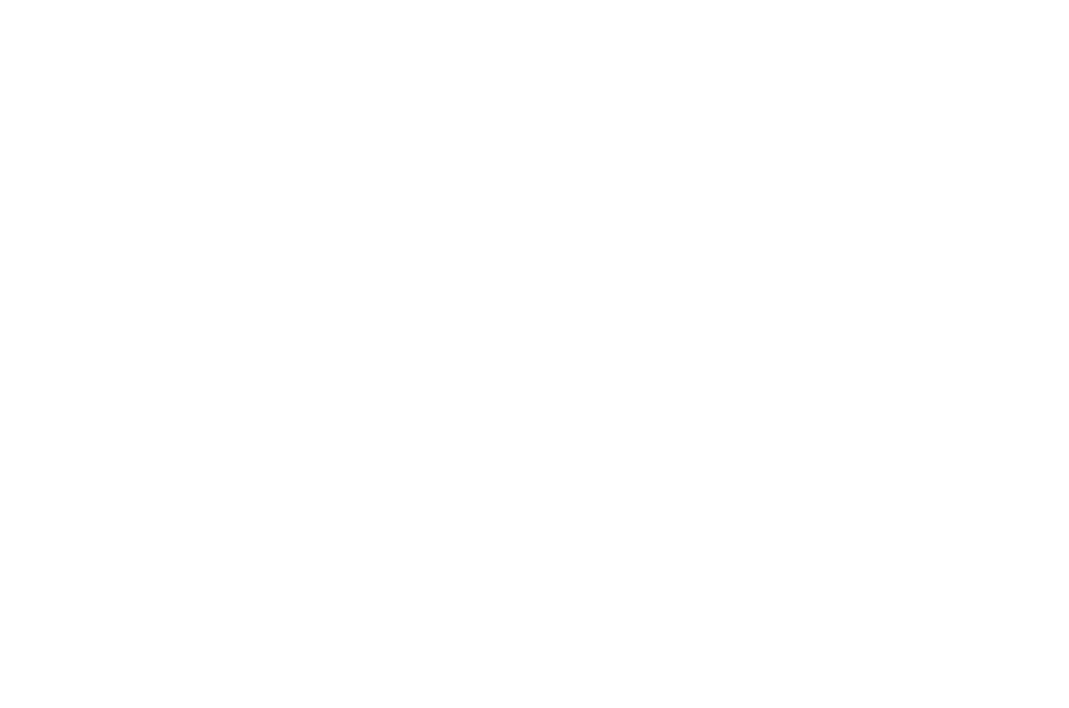
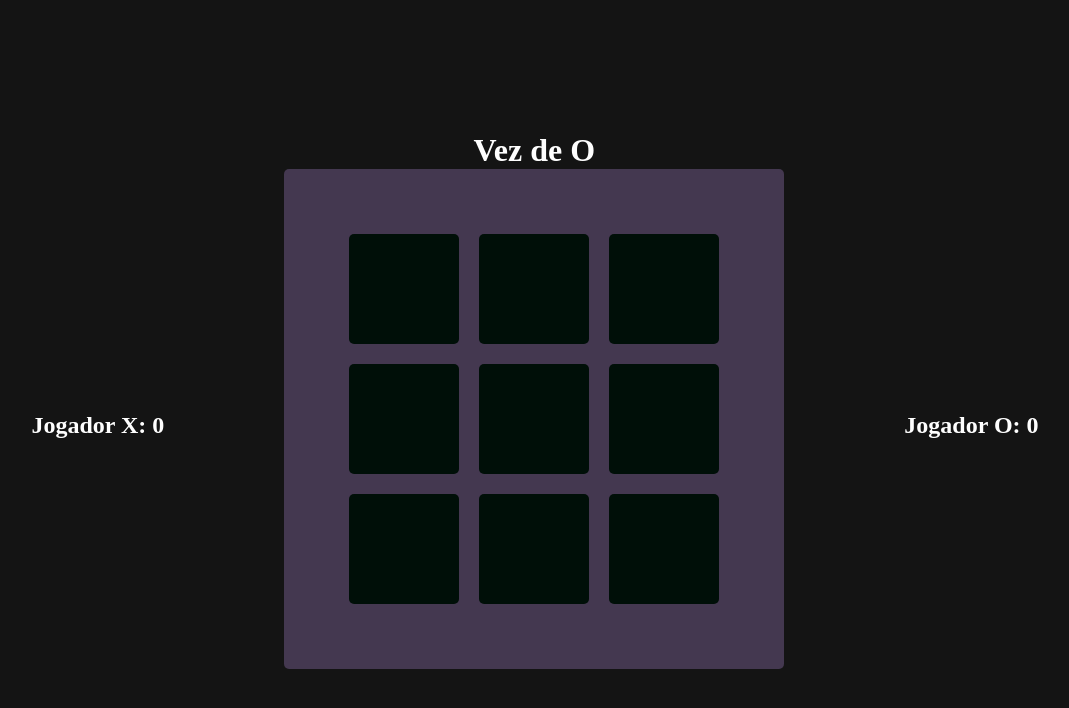
Before and after one commit to CaioDuart3/jogo_da_velha_orc, a React (Vite) app: page /game in a window 1280 px wide. Before the commit this address had no page. Shown: the top 708 px of the page, without its empty margins (105-1174 px from the left). Built offline with nearby package versions, Linux system fonts and the light colour scheme.

Commit message:
fix(rotas): corrige rotas

```diff
--- a/src/App/App.tsx
+++ b/src/App/App.tsx
@@ -8,7 +8,7 @@ function RoutesWeb() {
         <Router>
             <Routes>
                 <Route path="/" element={<Home />} />
-                <Route path="https://jogo-da-velha-orc-51mg.vercel.app/game" element={<Game />} />
+                <Route path="/game" element={<Game />} />
                 {/* <Route path="/register" element={<Register />} /> */}
             </Routes>
         </Router>
```
